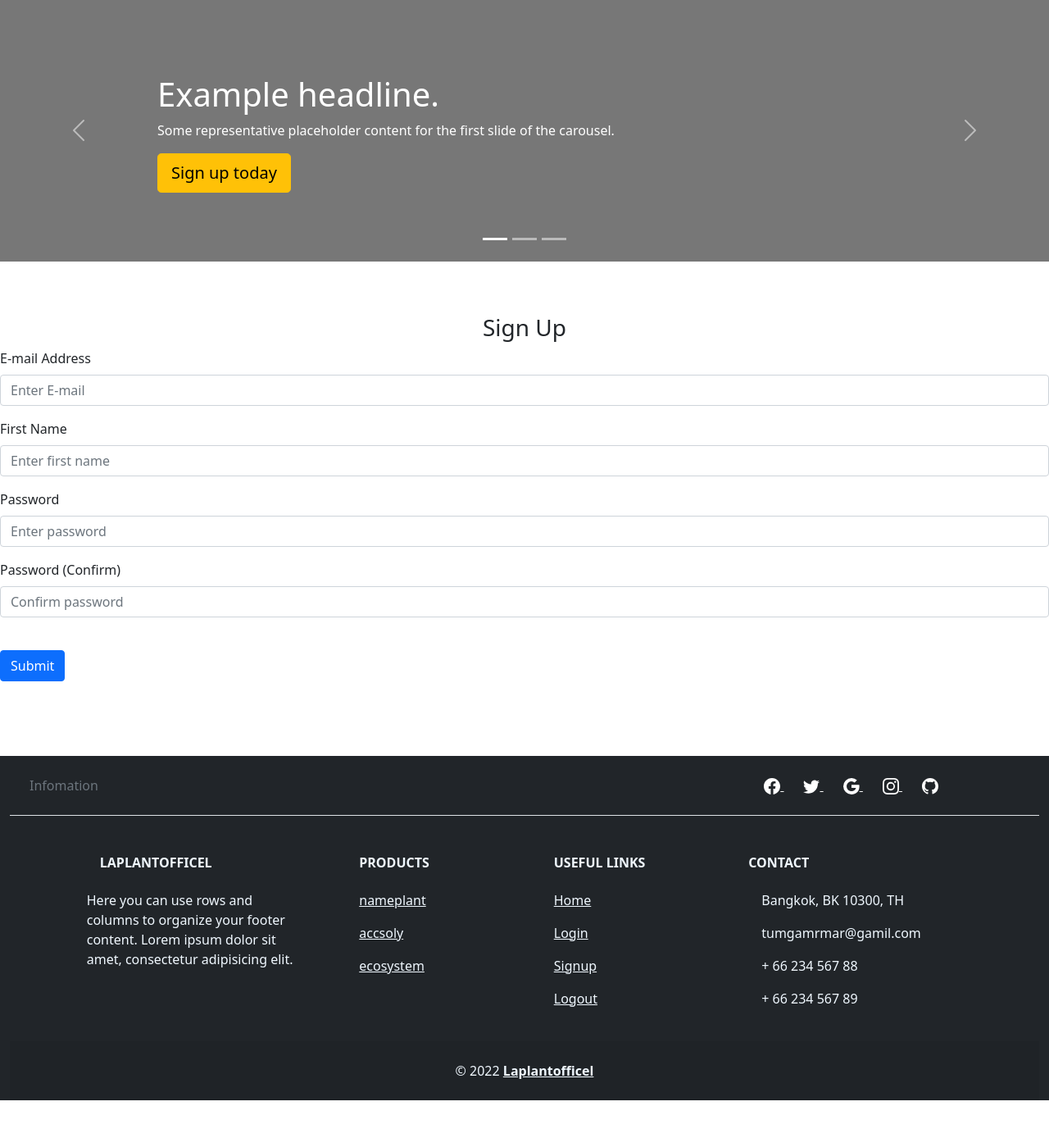
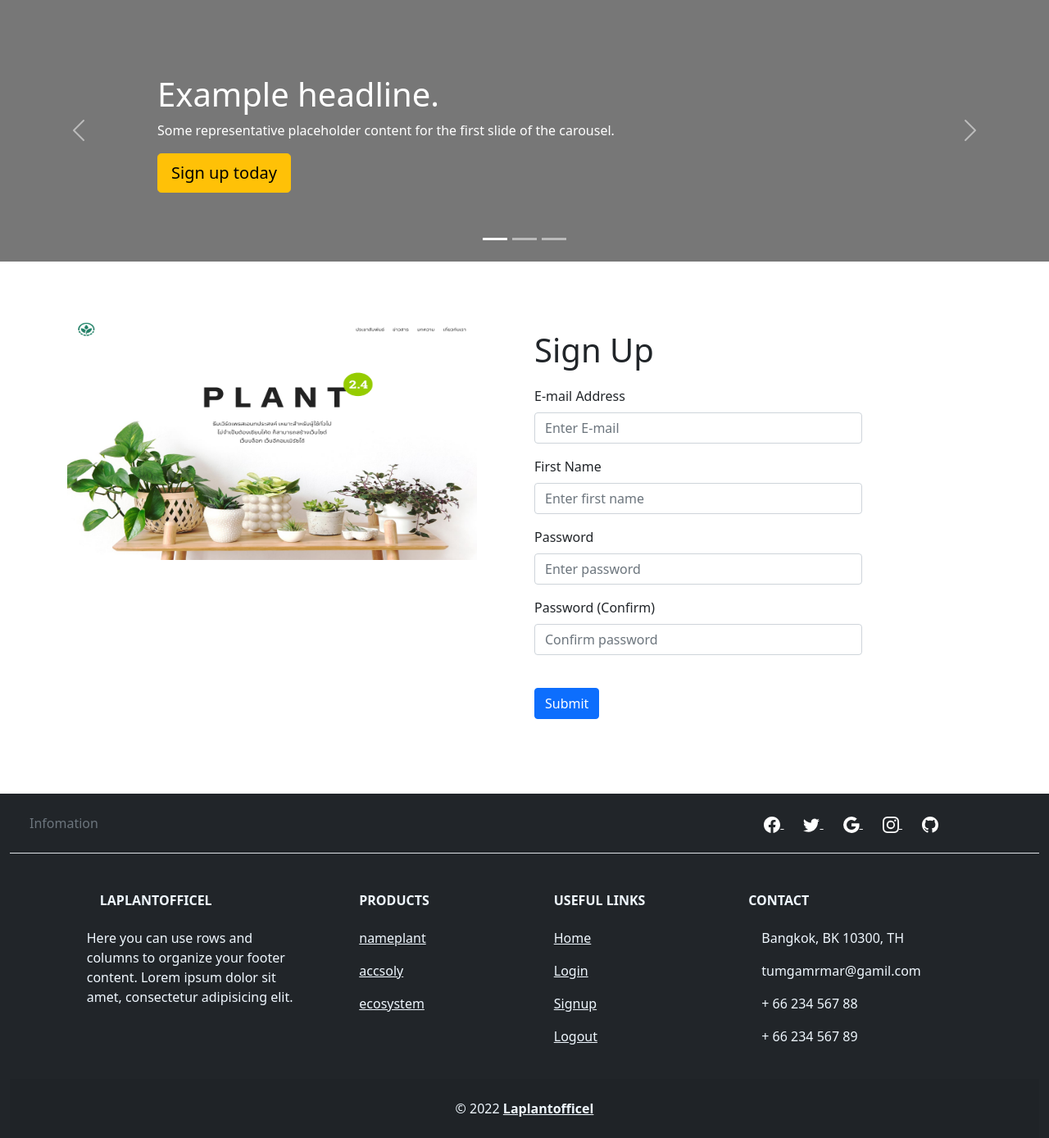
Before and after one commit to kittikhun1910/Webapp, a Flask app: page /signup in a window 1280 px wide. Shown: the part 57-1445 px from the top of the page at 82% size. Before the commit the page ends 1399 px from the top, so only its background shows below. Run offline with Flask 2, Linux system fonts and the light colour scheme; some libraries are stand-ins or nearby versions.

Commit message:
edit from change container box

```diff
--- a/myapp/templates/signup.html
+++ b/myapp/templates/signup.html
@@ -8,9 +8,17 @@
 </head>
 <body>
 {% extends "layout.html"%} {% block content %}
+<div class="container">
+  <div class="row">
+    <div class="col">
+      <div class="col">
+        <img src="/static/plant_1.png" alt="" style="height: 300px; width: 500px">
+      </div>
+    </div>
+    <div class="col">
       <form method="POST">
-      <h3 align="center">Sign Up</h3>
-      <div class="form-group mb-3">
+        <h1 style="margin-top: 20px;"> Sign Up </h1>
+        <div class="form-group mb-3" style="width: 400px; margin-top:20px">
           <label for="email" class="form-label">E-mail Address</label>
           <input
             type="email"
@@ -20,7 +28,7 @@
             placeholder="Enter E-mail"
           />
         </div>
-      <div class="form-group mb-3">
+        <div class="form-group mb-3" style="width: 400px;">
           <label for="firstName" class="form-label">First Name</label>
           <input
             type="text"
@@ -30,7 +38,7 @@
             placeholder="Enter first name"
           />
         </div>
-      <div class="form-group mb-3">
+        <div class="form-group mb-3" style="width: 400px;">
           <label for="password1" class="form-label">Password</label>
           <input
             type="password"
@@ -40,7 +48,7 @@
             placeholder="Enter password"
           />
         </div>
-      <div class="form-group mb-3">
+        <div class="form-group mb-3" style="width: 400px;">
           <label for="password2" class="form-label">Password (Confirm)</label>
           <input
             type="password"
@@ -53,6 +61,9 @@
         <br />
         <button type="submit" class="btn btn-primary mb-3">Submit</button>
       </form>
+    </div>
+  </div>
+</div>
 {% endblock %}
 </body>
 </html>
```
Also changed, not shown: myapp/templates/login.html (+19 -10 lines). Lines whose indentation alone changed are shown as unchanged.
